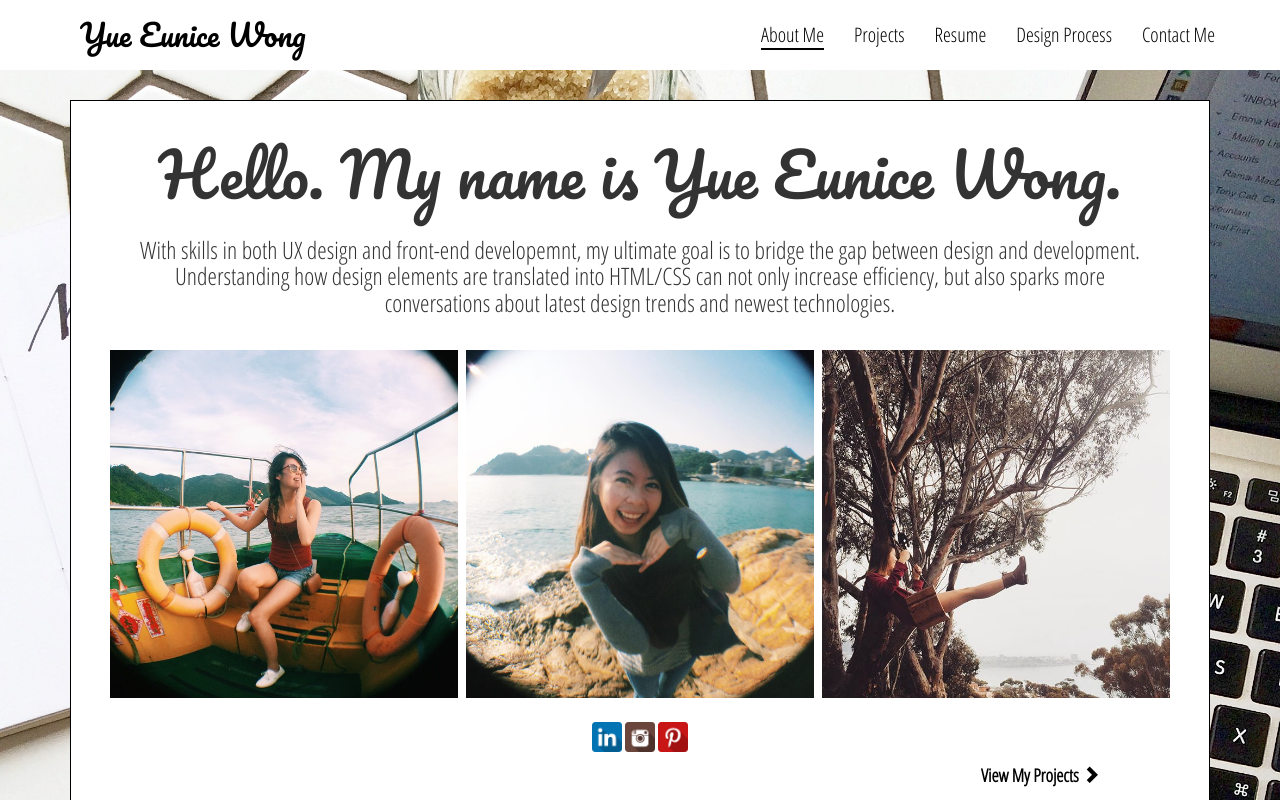
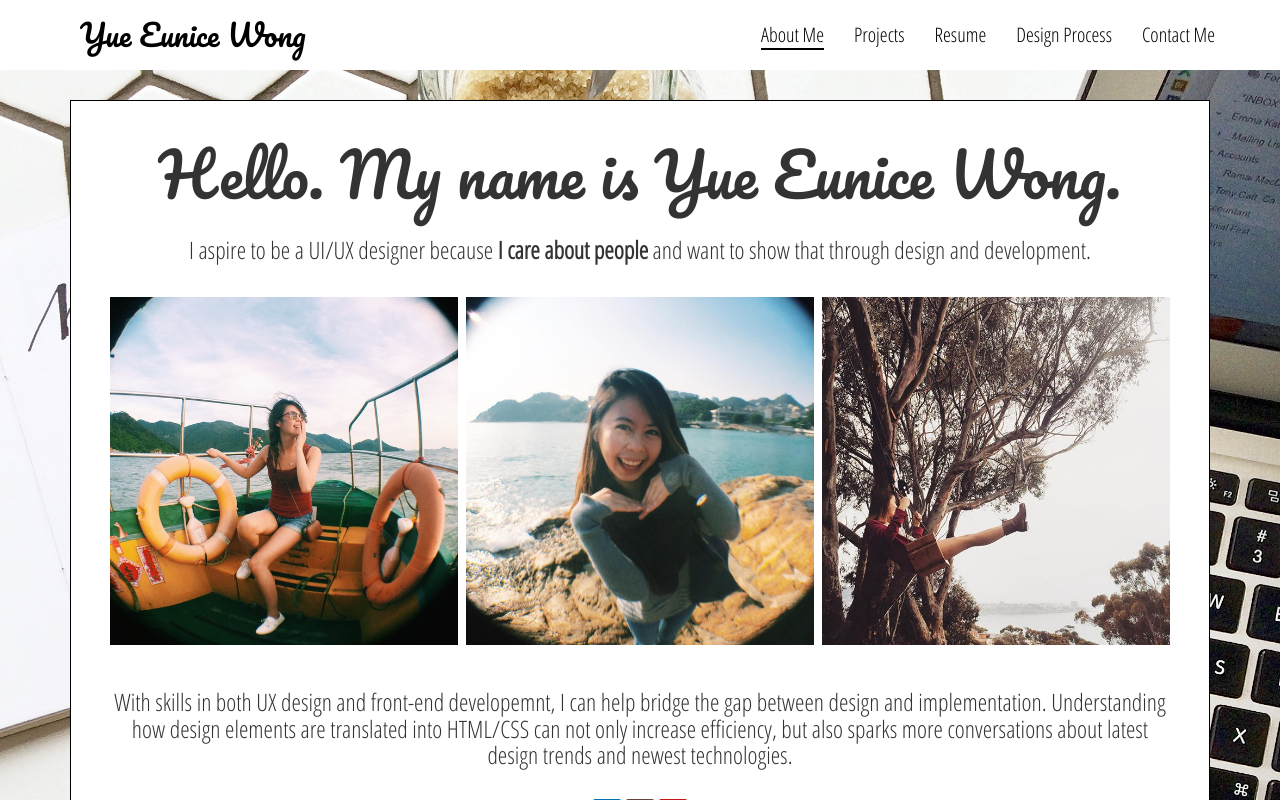
Before and after one commit to eunicorn/Portfolio, a website: page static/index.html in a window 1280 px wide. Drawn offline with nearby package versions, Linux system fonts and the light colour scheme.

Commit message:
changed my motto

```diff
--- a/static/index.html
+++ b/static/index.html
@@ -69,7 +69,7 @@
 			<div class="welcome">
 
 				<h1 class="title">Hello. My name is Yue Eunice Wong.</h1>
-				<h3>With skills in both UX design and front-end developemnt, my ultimate goal is to bridge the gap between design and development. Understanding how design elements are translated into HTML/CSS can not only increase efficiency, but also sparks more conversations about latest design trends and newest technologies.</h3>
+				<h3>I aspire to be a UI/UX designer because <b>I care about people</b> and want to show that through design and development.</h3>
 				<br>
 
 				<!--
@@ -94,6 +94,11 @@
 						</div>
 					</div>
 				</div>
+
+				<div class="row">
+					<h3>With skills in both UX design and front-end developemnt, I can help bridge the gap between design and implementation. Understanding how design elements are translated into HTML/CSS can not only increase efficiency, but also sparks more conversations about latest design trends and newest technologies.</h3>
+				</div>
+				<br>
 
 				<div class="row">
 					<div class="center">
```
Also changed, not shown: static/resume.html (+2 -1 lines).
